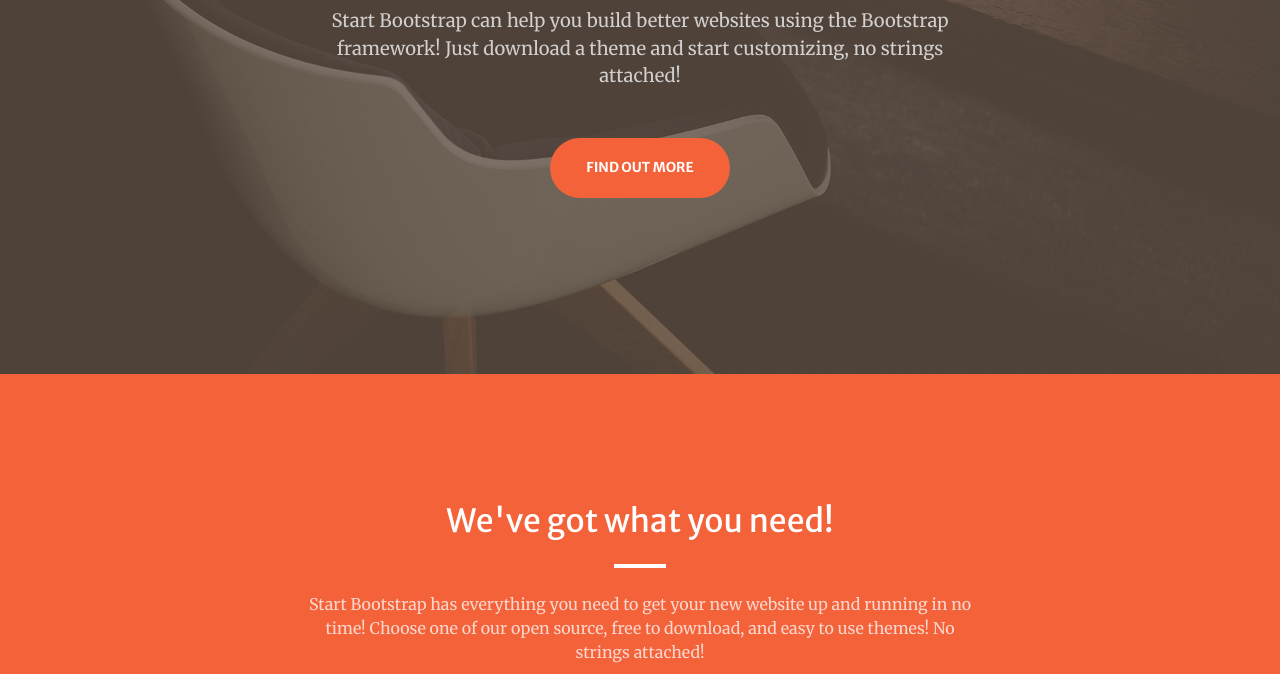
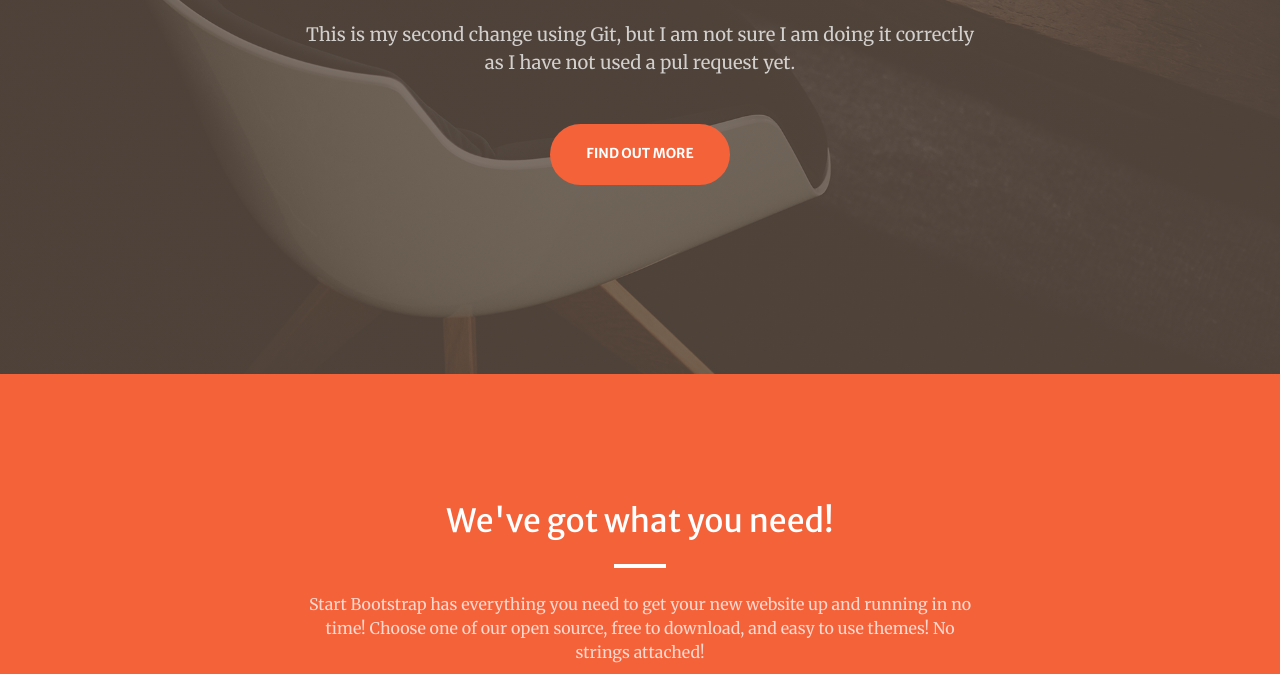
Before and after one commit to Terenze/my-first-repository, a plain HTML site: page index.html in a window 1280 px wide. Shown: the part 426-1100 px from the top of the page. Drawn offline with nearby package versions, Linux system fonts and the light colour scheme; some packages are replaced by stand-ins of ours; a script that the page names is missing.

Commit message:
intro text changed

```diff
--- a/index.html
+++ b/index.html
@@ -43,7 +43,7 @@
                         <hr class="divider" />
                     </div>
                     <div class="col-lg-8 align-self-baseline">
-                        <p class="text-white-75 mb-5">Start Bootstrap can help you build better websites using the Bootstrap framework! Just download a theme and start customizing, no strings attached!</p>
+                        <p class="text-white-75 mb-5">This is my second change using Git, but I am not sure I am doing it correctly as I have not used a pul request yet.</p>
                         <a class="btn btn-primary btn-xl" href="#about">Find Out More</a>
                     </div>
                 </div>
```
